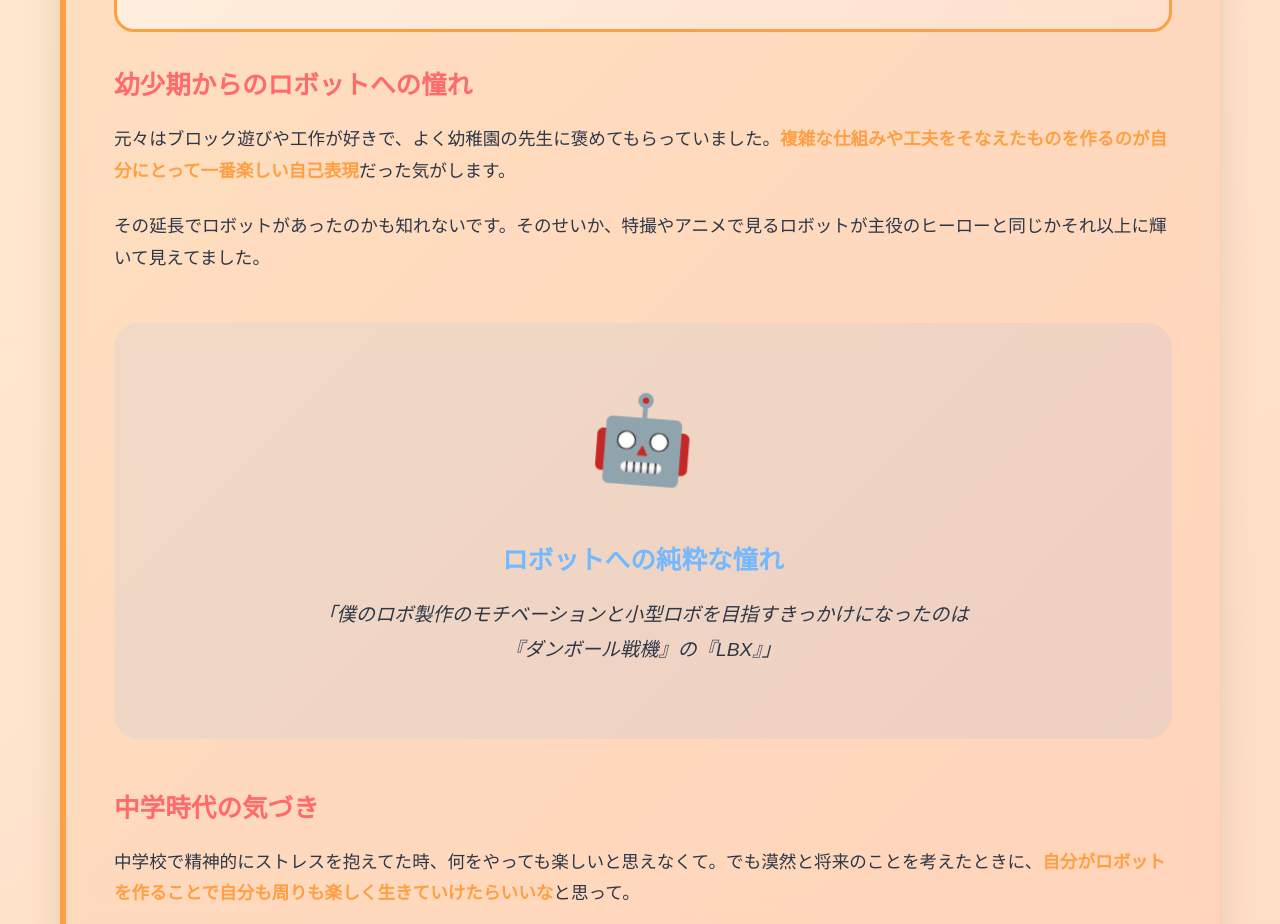
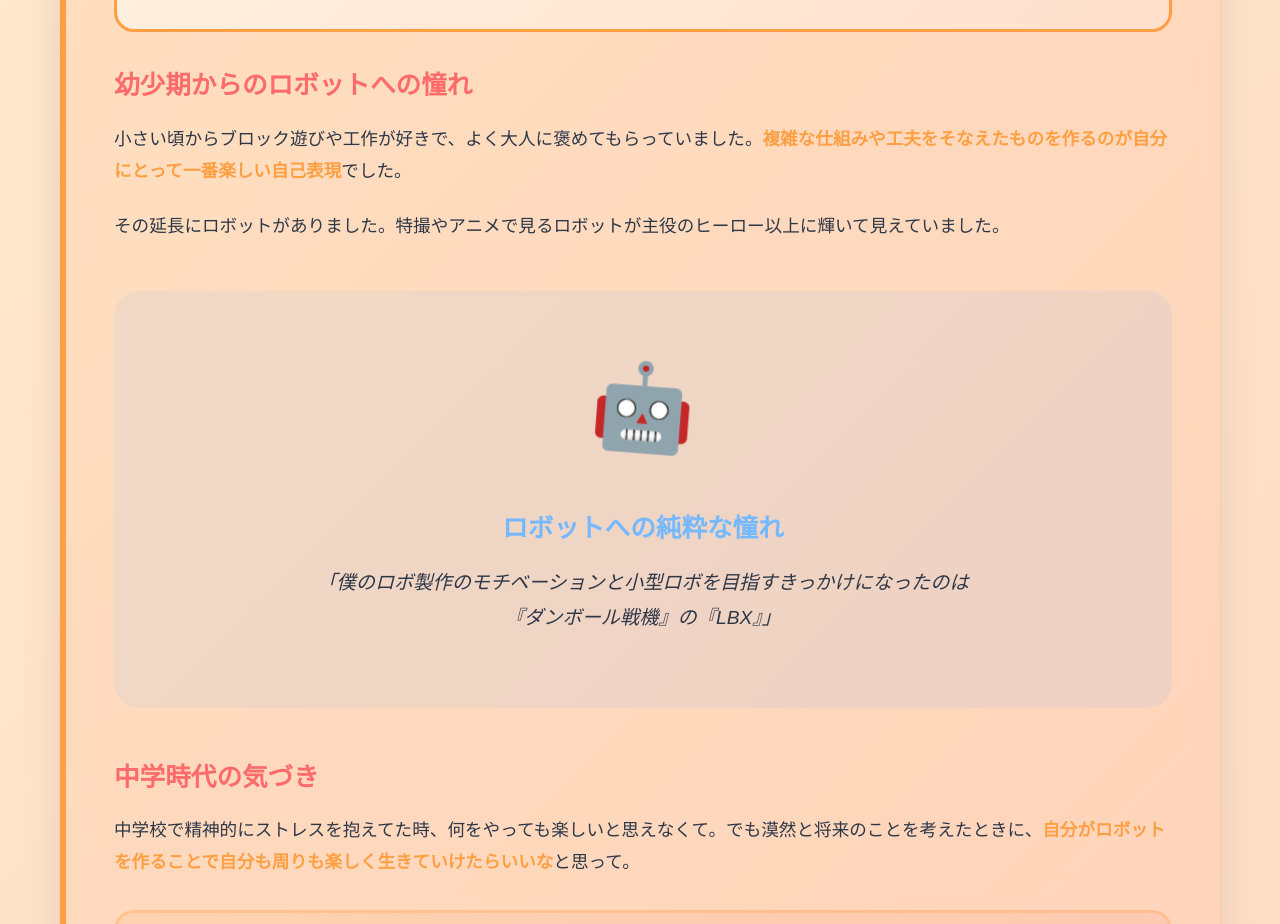
Before and after one commit to Getabako/ashioto2025, a plain HTML site: page haruppy.html in a window 1280 px wide. Shown: the part 1186-2110 px from the top of the page. Drawn offline with Linux system fonts and the light colour scheme.

Commit message:
幼少期の記述を修正 - より自然な表現に変更

```diff
--- a/haruppy.html
+++ b/haruppy.html
@@ -526,9 +526,9 @@
                 </div>
 
                 <h3>幼少期からのロボットへの憧れ</h3>
-                <p>元々はブロック遊びや工作が好きで、よく幼稚園の先生に褒めてもらっていました。<strong>複雑な仕組みや工夫をそなえたものを作るのが自分にとって一番楽しい自己表現</strong>だった気がします。</p>
+                <p>小さい頃からブロック遊びや工作が好きで、よく大人に褒めてもらっていました。<strong>複雑な仕組みや工夫をそなえたものを作るのが自分にとって一番楽しい自己表現</strong>でした。</p>
 
-                <p>その延長でロボットがあったのかも知れないです。そのせいか、特撮やアニメで見るロボットが主役のヒーローと同じかそれ以上に輝いて見えてました。</p>
+                <p>その延長にロボットがありました。特撮やアニメで見るロボットが主役のヒーロー以上に輝いて見えていました。</p>
 
                 <div class="robot-love">
                     <div class="robot-emoji">🤖</div>
```
